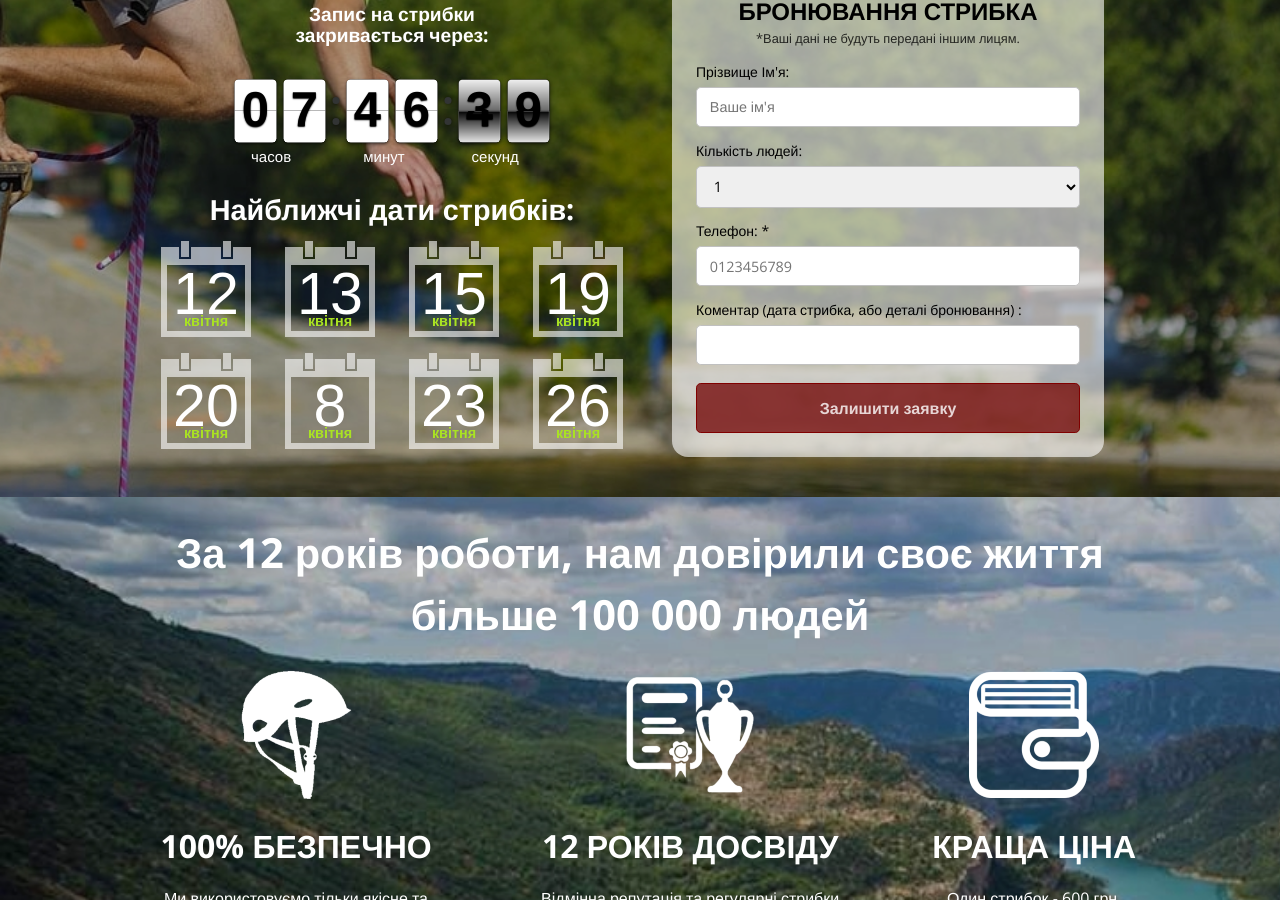
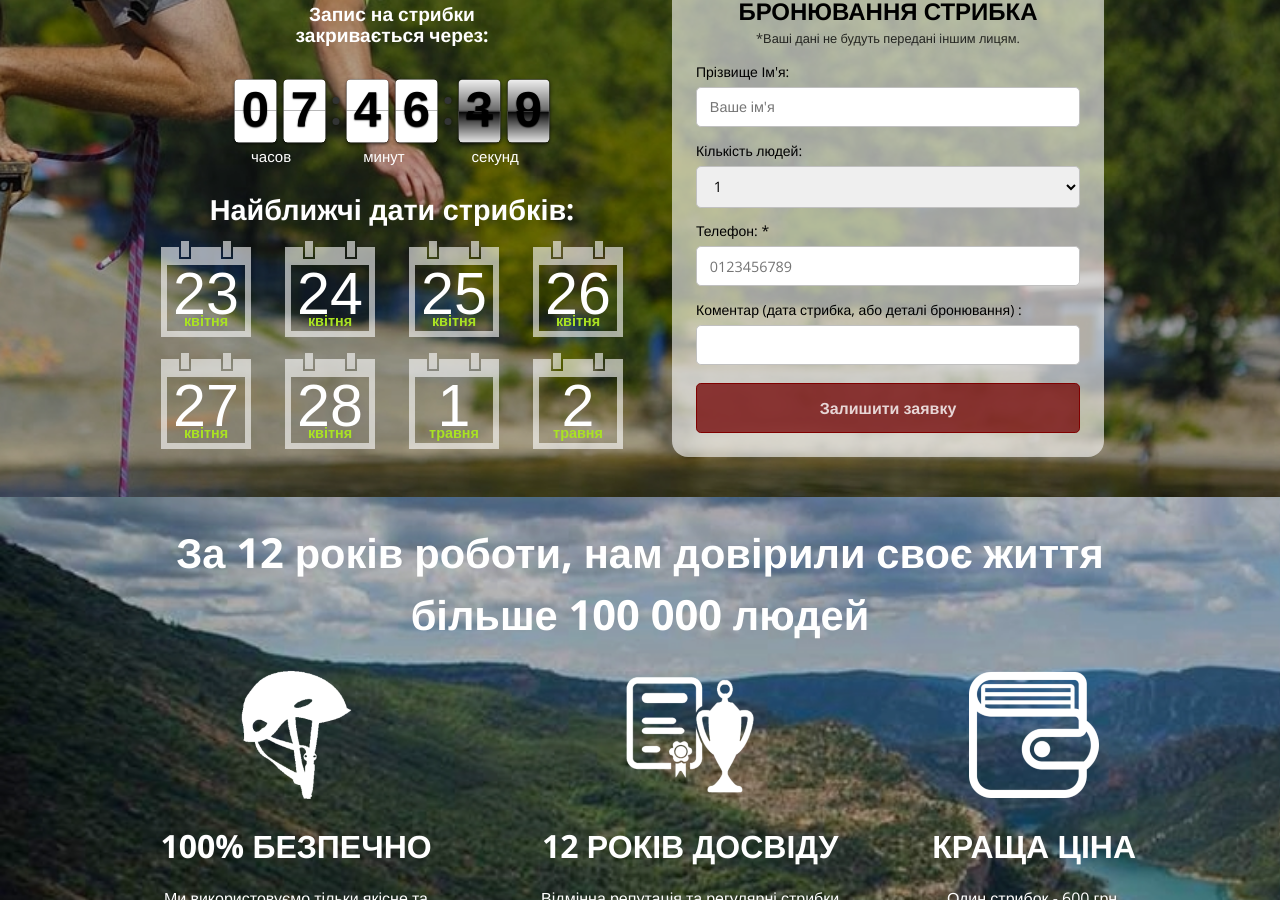
Before and after one commit to Andreyfilko/go-jump, a Jekyll site: the page built from index.md, in a window 1280 px wide and 900 px high, scrolled down 499 px. Built offline with Jekyll 4.4.1, drawn with Linux system fonts in a browser that asks for light colours; some web fonts are replaced; some of the changed text lies outside the part shown.

Commit message:
Update _config.yml

```diff
--- a/_config.yml
+++ b/_config.yml
@@ -35,11 +35,11 @@ google_analytics:
 theme: jekyll-theme-cayman
 
 dates:
-  - 2024-04-12
-  - 2024-04-13
-  - 2024-04-15
-  - 2024-04-19
-  - 2024-04-20
-  - 2024-04-08
   - 2024-04-23
+  - 2024-04-24
+  - 2024-04-25
   - 2024-04-26
+  - 2024-04-27
+  - 2024-04-28
+  - 2024-05-01
+  - 2024-05-02
```
